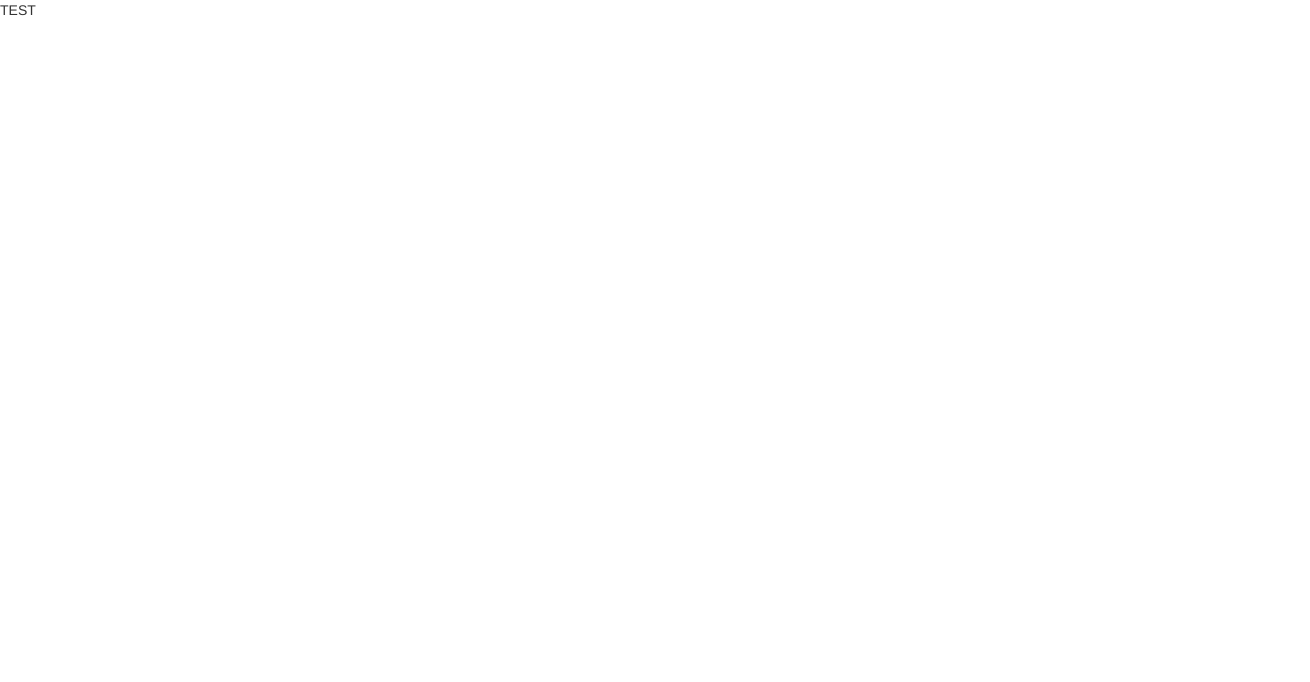
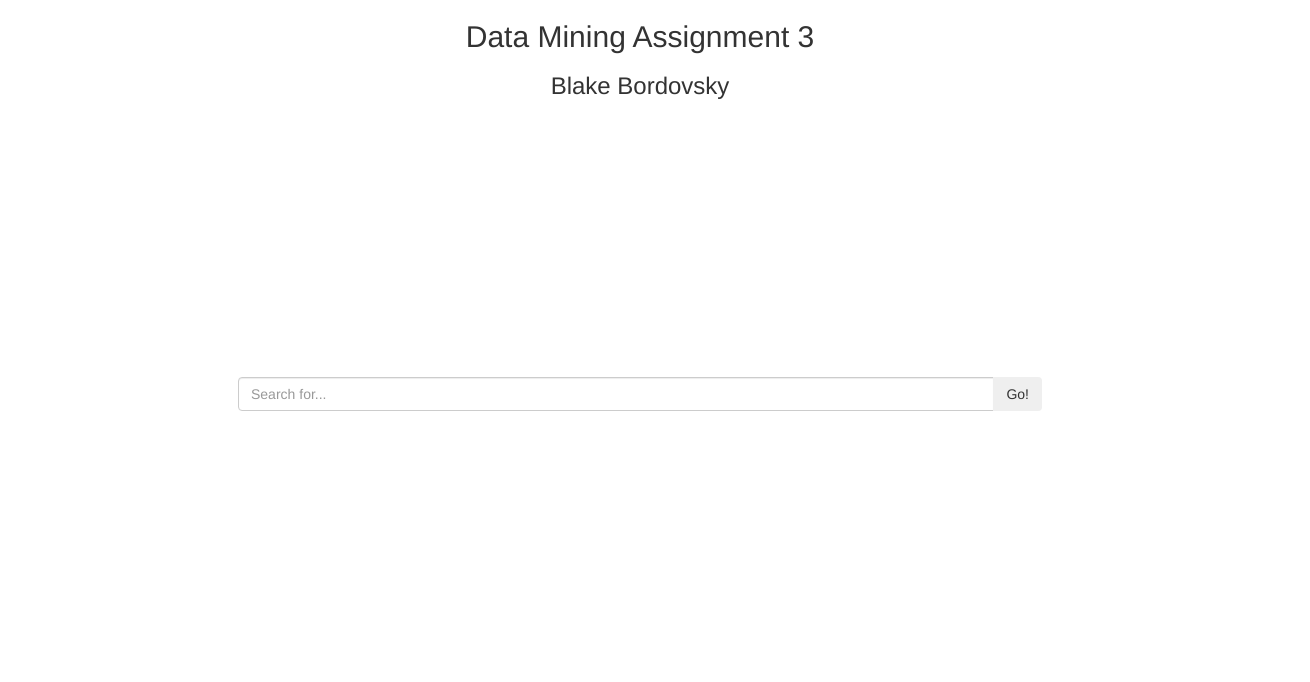
Before and after one commit to bab178/DataMining, a website: page A3/A3/public/index.html at #/dashboard in a window 1280 px wide. Shown: the whole page, 1310 px wide, since content can reach past the window. Drawn offline with nearby package versions, Linux system fonts and the light colour scheme; some packages are replaced by stand-ins of ours.

Commit message:
A3: Create basic search bar layout

```diff
--- a/A3/A3/package.json
+++ b/A3/A3/package.json
@@ -1,5 +1,5 @@
 {
-  "name": "DataMiningA3",
+  "name": "datamininga3",
   "main": "server.js",
   "dependencies": {
     "angular": "^1.5.8",
--- a/A3/A3/public/templates/dash.html
+++ b/A3/A3/public/templates/dash.html
@@ -1 +1,12 @@
-<div>TEST</div>
+<div class="row" style="text-align: center;">
+    <h2>Data Mining Assignment 3</h2>
+    <h3>Blake Bordovsky</h3>
+    <div class="row">
+        <div class="input-group" style="width: 100%; padding: 20%">
+            <input type="text" class="form-control" placeholder="Search for...">
+            <span class="input-group-btn">
+                <button class="btn btn-secondary" type="button">Go!</button>
+            </span>
+        </div>
+    </div>
+</div>
```
Also changed, not shown: A3/A3/public/index.html (+0 -2 lines).
